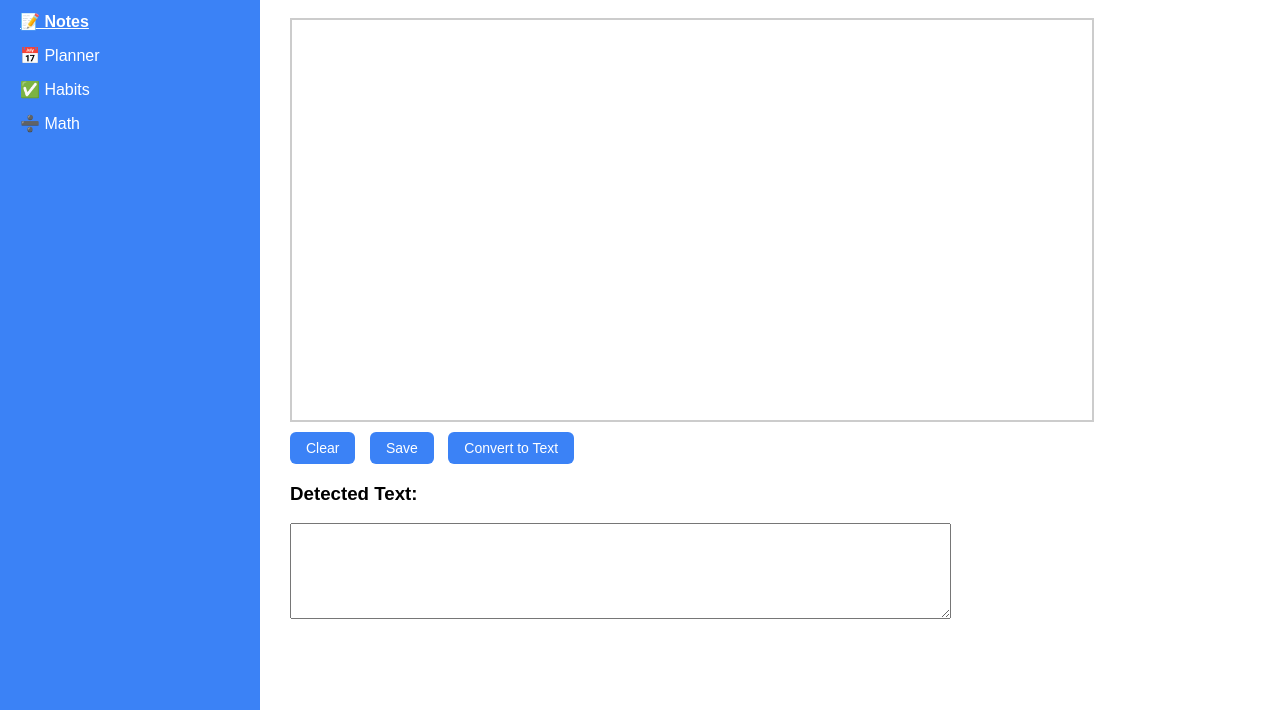
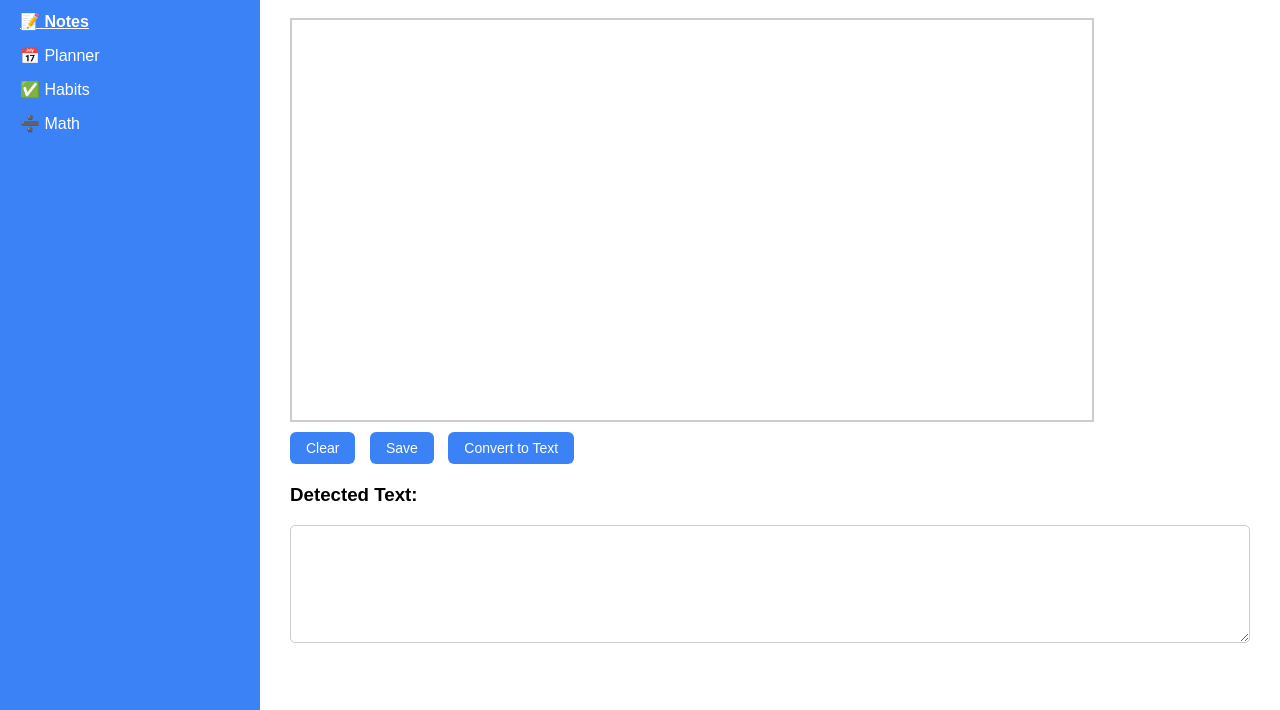
Before and after one commit to Navdeep-Codes/Scribbly, a website: page views/notes.html in a window 1280 px wide. Shown: the part 90-800 px from the top of the page. Drawn offline with Linux system fonts and the light colour scheme.

Commit message:
Update notes.css

```diff
--- a/public/css/notes.css
+++ b/public/css/notes.css
@@ -80,3 +80,15 @@ canvas {
 .canvas-controls button:hover {
   background-color: #2563eb;
 }
+#ocrResult {
+  margin-top: 20px;
+}
+
+#ocrResult textarea {
+  width: 100%;
+  padding: 10px;
+  font-size: 14px;
+  resize: vertical;
+  border: 1px solid #ccc;
+  border-radius: 5px;
+}
```
